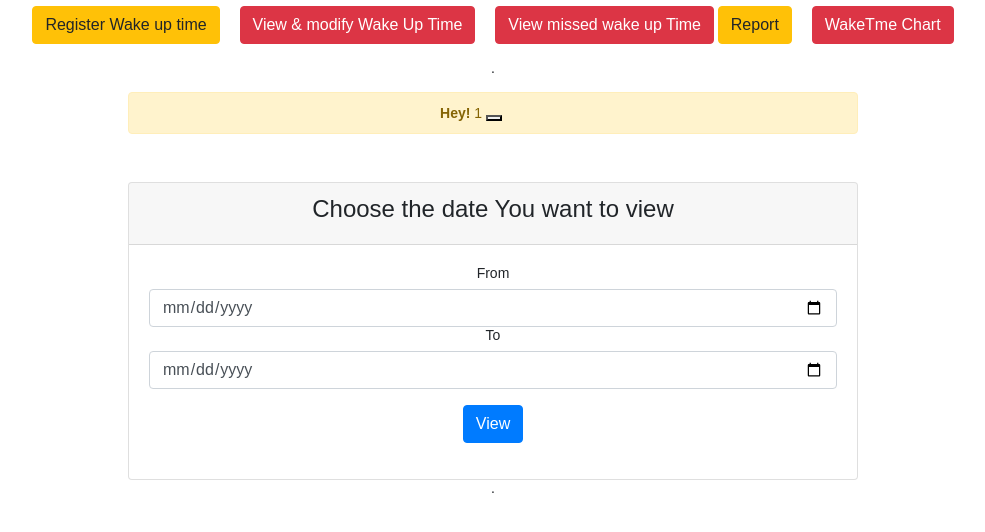
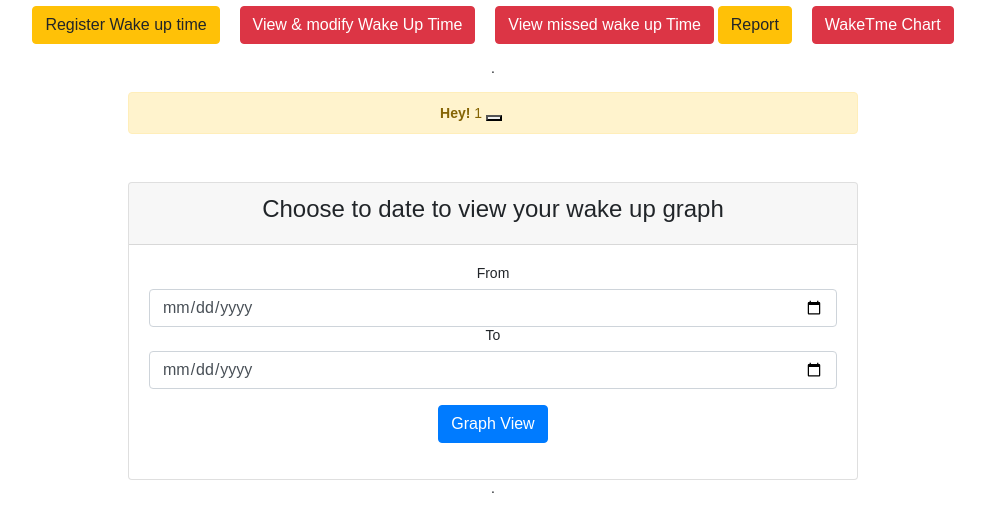
Before and after one commit to JananiAugustin/javascript-journal-graph, a PHP site: page /graph_home.php in a window 1280 px wide. Shown: the part 192-724 px from the top of the page, without its empty margins (147-1132 px from the left). Run offline with PHP 8.4, Linux system fonts and the light colour scheme; a user stored in the database is signed in.

Commit message:
date graph success

```diff
--- a/graph_home.php
+++ b/graph_home.php
@@ -36,7 +36,7 @@ require_once "config.php";
                 <div class="card mt-5">
 
                     <div class="card-header">
-                    <h4>Choose the date You want to view</h4>
+                    <h4>Choose to date to view your wake up graph</h4>
 
                     </div>
                     <div class="card-body">
@@ -46,7 +46,7 @@ require_once "config.php";
 
                     <!--<form action="<?php //echo htmlspecialchars($_SERVER["PHP_SELF"]); ?>" method="post">-->
 
-                        <form action="view_display.php" method="POST">
+                        <form action="index2.php" method="POST">
 
                 <div class="form-group mb-3">
 
@@ -78,7 +78,7 @@ require_once "config.php";
             </div>
 
                             <div class="form-group">
-                                <input type="submit" name="submit" class="btn btn-primary" value="View">
+                                <input type="submit" name="submit" class="btn btn-primary" value="Graph View">
                             </div>
 
                         </form>
```
